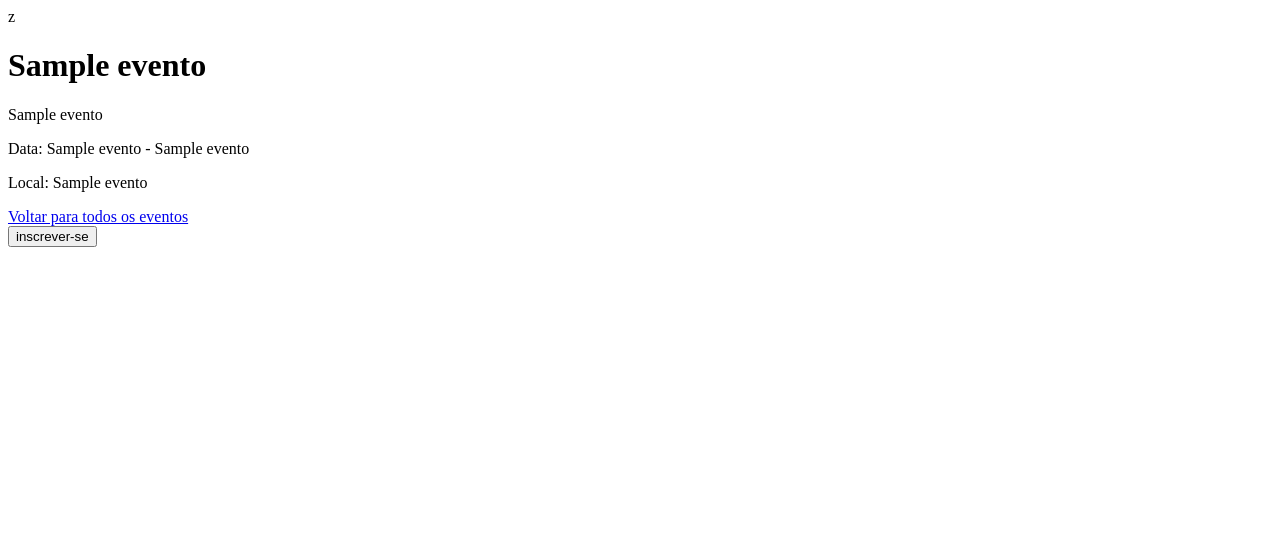
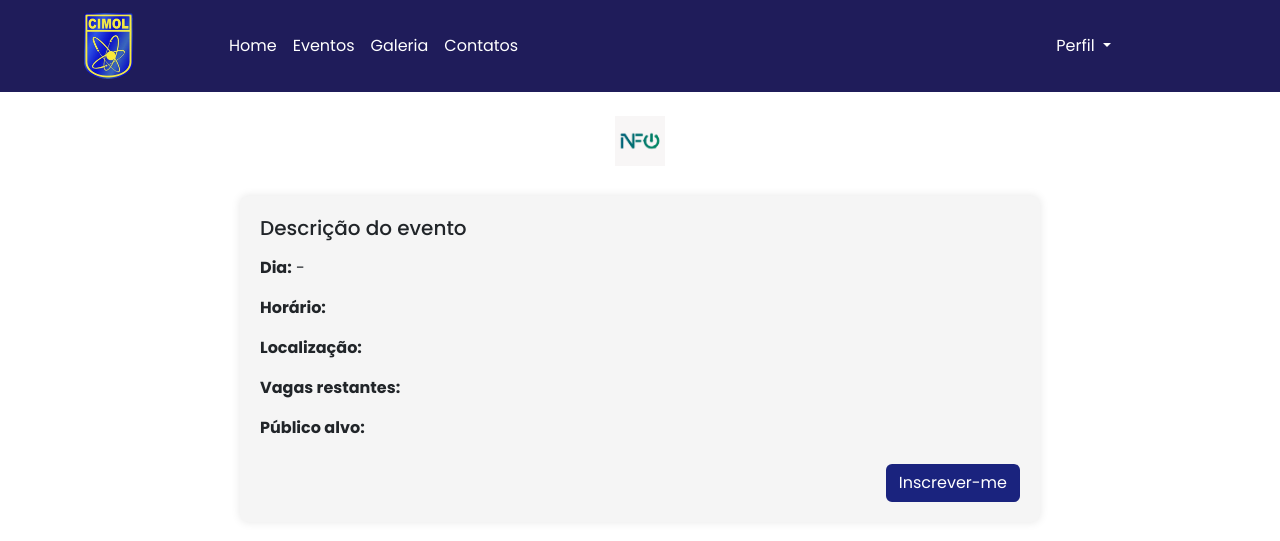
Before and after one commit to phmb444/cimol_eventos, a FastAPI app: page /eventos/1 in a window 1280 px wide. Shown: the top 541 px of the page. Run offline with FastAPI, Linux system fonts and the light colour scheme; a database or web service that is not in the repository returns one stand-in record (values such as "Sample title"); some libraries are stand-ins or nearby versions.

Commit message:
fornt de tela de detahes do evento

```diff
--- a/app/views/templates/event_detail.html
+++ b/app/views/templates/event_detail.html
@@ -1,18 +1,112 @@
 <!DOCTYPE html>
-<html lang="pt-BR">
+<html lang="en">
 <head>
     <meta charset="UTF-8">
     <meta name="viewport" content="width=device-width, initial-scale=1.0">
-    <title>{{ evento.name }}</title>
+    <link rel="stylesheet" type="text/css" href="../../static/css/style.css" media="screen">
+    <link rel="stylesheet" href="https://cdn.jsdelivr.net/npm/bootstrap@5.3.3/dist/css/bootstrap.min.css" />
+    <script src="https://cdn.jsdelivr.net/npm/bootstrap@5.3.3/dist/js/bootstrap.bundle.min.js" crossorigin="anonymous"></script>
+    <title>Home</title>
+    <style>
+         .header {
+            background-color: #1a237e;
+            color: white;
+            padding: 20px;
+            text-align: center;
+        }
+
+        .event-container {
+            margin: 30px auto;
+            padding: 20px;
+            max-width: 800px;
+            background: #f5f5f5;
+            border-radius: 8px;
+            box-shadow: 0 0 10px rgba(0, 0, 0, 0.1);
+        }
+
+        .inscrever-button {
+            background-color: #1a237e;
+            color: white;
+        }
+
+        .logo {
+            max-height: 50px;
+        }
+    </style>
 </head>
-<body>z
-    <h1>{{ evento.nome_evento }}</h1>
-    <p>{{ evento.descricao }}</p>
-    <p>Data: {{ evento.data_inicio }} - {{evento.tempo_inicio}}</p>
-    <p>Local: {{ evento.local }}</p>
-    <a href="/eventos">Voltar para todos os eventos</a>
-    <form action="/eventos/{{ evento.id_evento }}/inscricao" method="post">
-        <button type="submit">inscrever-se</button>
-    </form>
+<body>
+    <nav class="navbar navbar-expand-lg ">
+        <div class="container-fluid">
+            <a class="navbar-brand navlink_style" href="#">
+                <img src="../../static/images/cimolLogo.png" alt="Logo" class="d-inline-block align-text-top" width="25%" height="auto">
+            </a>
+          <button class="navbar-toggler" type="button" data-bs-toggle="collapse" data-bs-target="#navbarSupportedContent" aria-controls="navbarSupportedContent" aria-expanded="false" aria-label="Toggle navigation">
+            <span class="navbar-toggler-icon"></span>
+          </button>
+          <div class="collapse navbar-collapse" id="navbarSupportedContent">
+            <ul class="navbar-nav me-auto mb-2 mb-lg-0">
+              <li class="nav-item">
+                <a class="nav-link" aria-current="page" href="./home.html">Home</a>
+              </li>
+              <li class="nav-item">
+                <a class="nav-link" href="./all_events.html">Eventos</a>
+              </li>
+              <li class="nav-item">
+                <a class="nav-link" href="#">Galeria</a>
+              </li>
+              <li class="nav-item">
+                <a class="nav-link" href="#">Contatos</a>
+              </li>
+            </ul>
+            <div class="d-flex navlink_style nav-item dropdown" role="search">
+                <a class="nav-link dropdown-toggle " href="#" role="button" data-bs-toggle="dropdown" aria-expanded="false">
+                    Perfil
+                </a>
+                <ul class="dropdown-menu">
+                    <li><a class="dropdown-item" href="./user.html">Ver perfil</a></li>
+                </ul>
+            </div>
+          </div>
+        </div>
+    </nav>
+    <div class="text-center my-4">
+        <img src="../../static/images/infoLogo.png" alt="Semana da Informática" style="max-height: 50px;">
+    </div>
+
+    <div class="event-container">
+        <h5>Descrição do evento</h5>
+        <p>
+            <!-- Variável fictícia para a descrição -->
+            {{descricaoEvento}}
+        </p>
+        <p><strong>Dia:</strong>
+            <!-- Variáveis fictícias para as datas -->
+            {{dataInicio}} - {{dataFim}}
+        </p>
+        <p><strong>Horário:</strong>
+            <!-- Variável fictícia para o horário -->
+            {{horario}}
+        </p>
+        <p><strong>Localização:</strong>
+            <!-- Variável fictícia para a localização -->
+            {{localizacao}}
+        </p>
+        <p><strong>Vagas restantes:</strong>
+            <!-- Variável fictícia para o número de vagas -->
+            {{vagasRestantes}}
+        </p>
+        <p><strong>Público alvo:</strong>
+            <!-- Variável fictícia para o público-alvo -->
+            {{publicoAlvo}}
+        </p>
+
+        <div class="text-end mt-4">
+            <button class="btn inscrever-button">
+                Inscrever-me
+            </button>
+        </div>
+    </div>
+
+    <script src="https://cdn.jsdelivr.net/npm/bootstrap@5.3.1/dist/js/bootstrap.bundle.min.js"></script>
 </body>
 </html>
```
